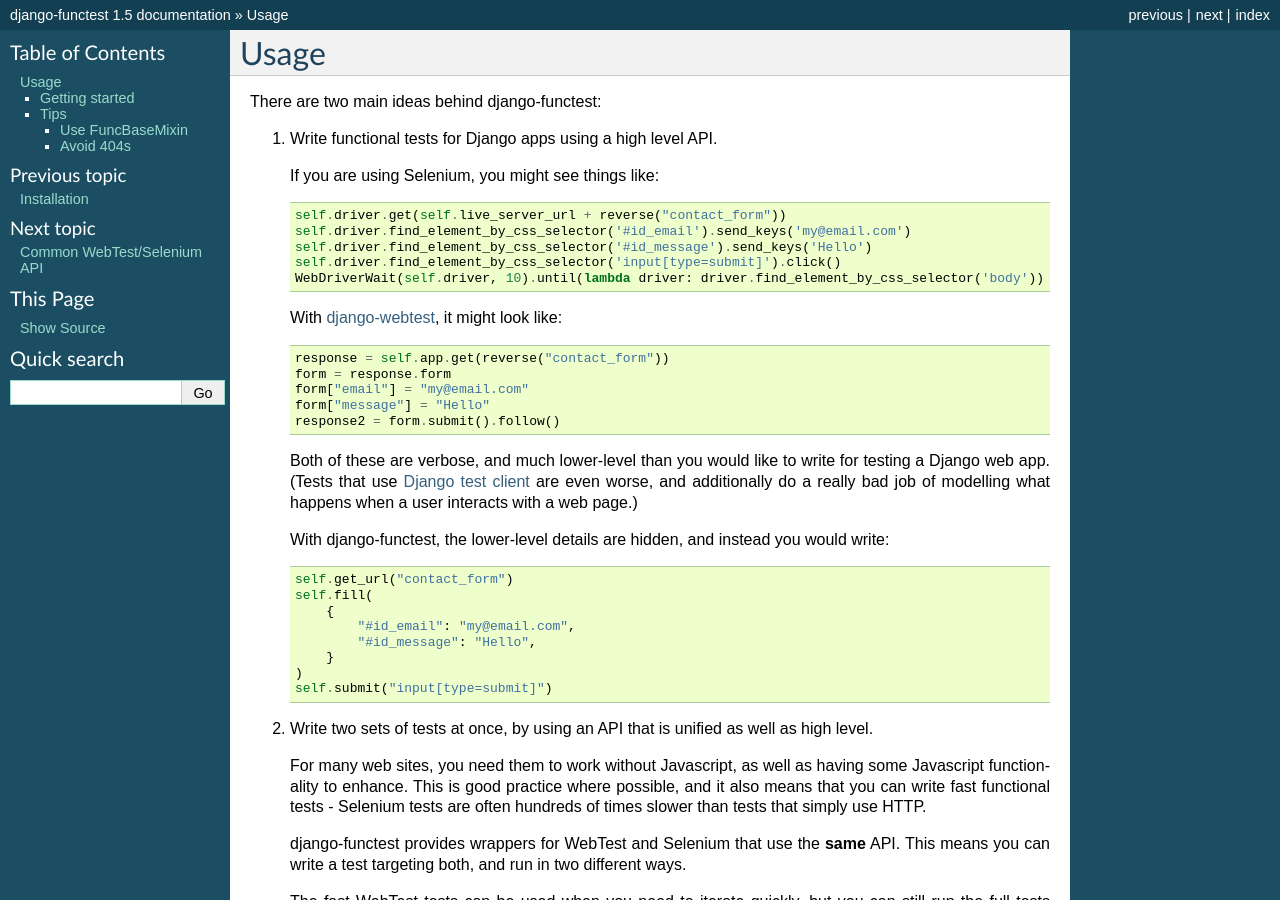
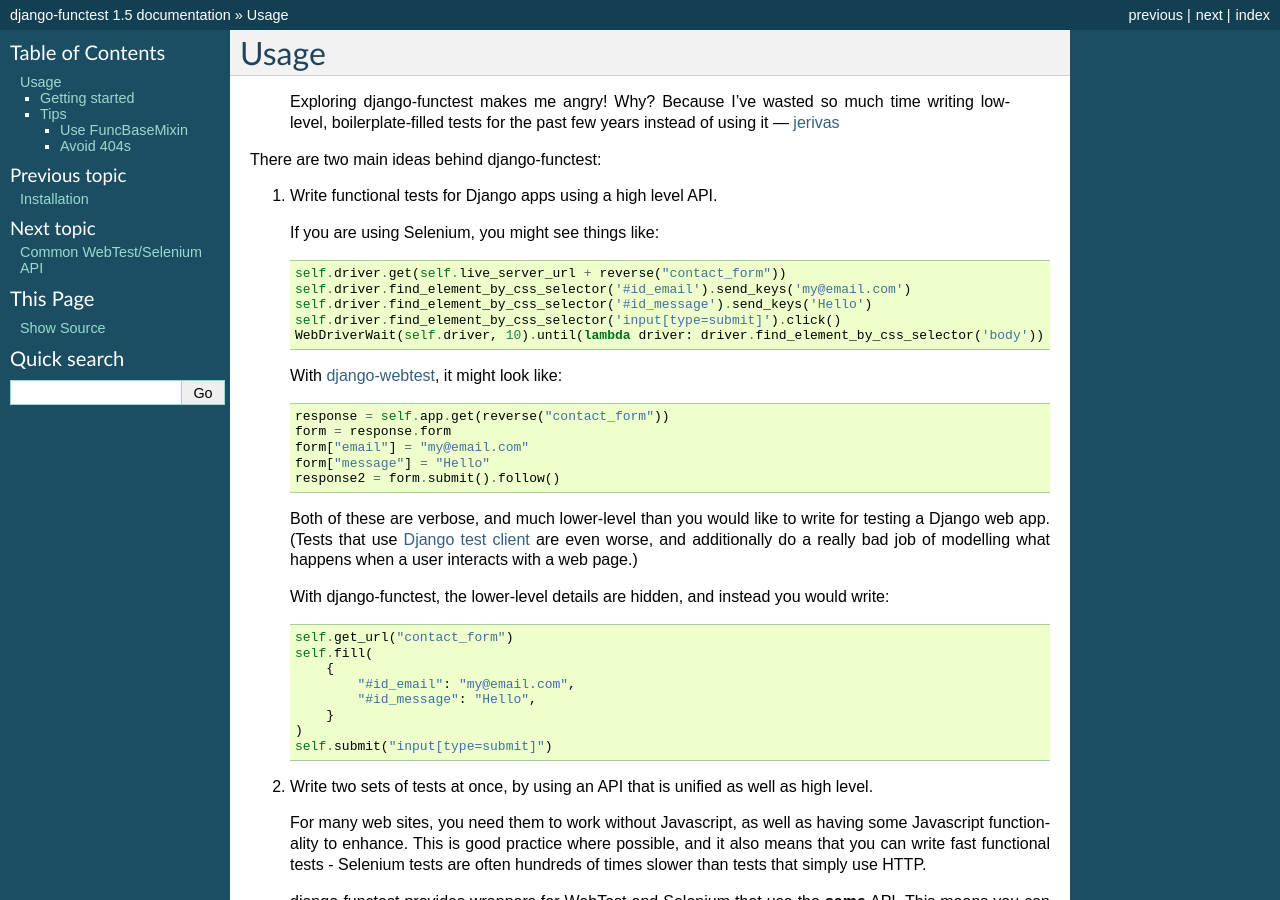
Before and after one commit to django-functest/django-functest, a Sphinx documentation site: the page built from docs/usage.rst, in a window 1280 px wide and 900 px high. Built offline with Sphinx 7.4.7, drawn with Linux system fonts in a browser that asks for light colours.

Commit message:
Added quote

```diff
--- a/README.rst
+++ b/README.rst
@@ -11,6 +11,11 @@
 
 Helpers for creating high-level functional tests in Django, with a unified API
 for WebTest and Selenium tests.
+
+    Exploring django-functest makes me angry! Why? Because I've wasted so much
+    time writing low-level, boilerplate-filled tests for the past few years
+    instead of using it —
+    `jerivas <https://github.com/stephenmcd/mezzanine/issues/1012#issuecomment-666802439>`_
 
 Documentation
 -------------
--- a/docs/usage.rst
+++ b/docs/usage.rst
@@ -1,6 +1,13 @@
 =====
 Usage
 =====
+
+
+    Exploring django-functest makes me angry! Why? Because I've wasted so much
+    time writing low-level, boilerplate-filled tests for the past few years
+    instead of using it —
+    `jerivas <https://github.com/stephenmcd/mezzanine/issues/1012#issuecomment-666802439>`_
+
 
 There are two main ideas behind django-functest:
 
```
